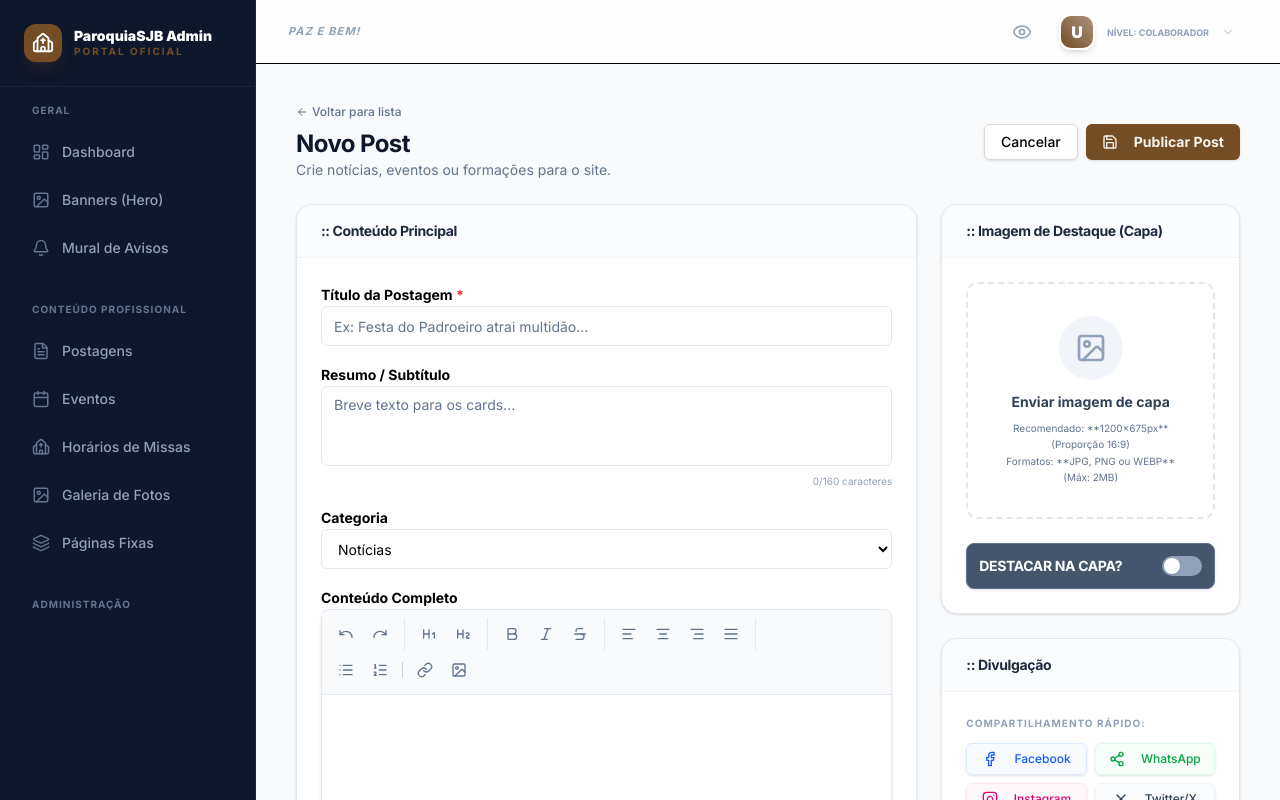
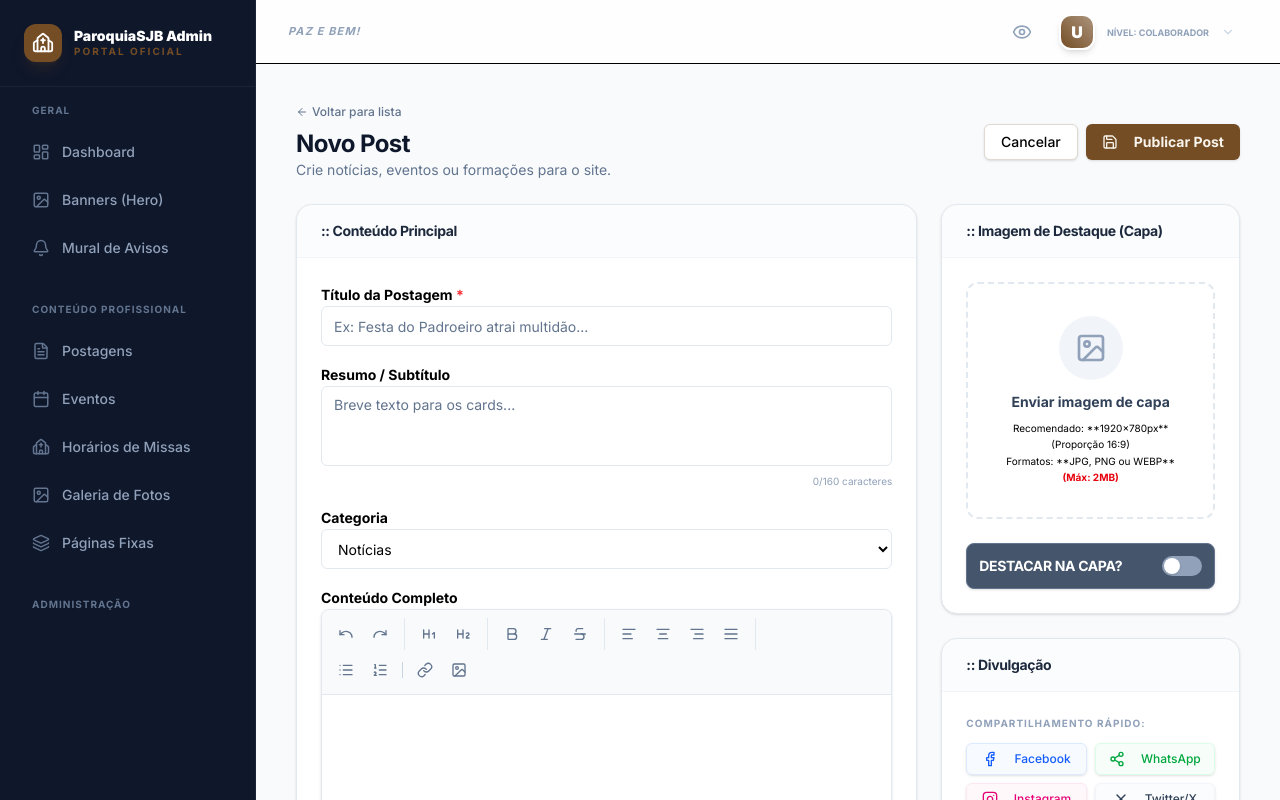
Before and after one commit to adiltonandredev/paroquiasjb, a Next.js app: page /admin/posts/new in a window 1280 px wide. Shown: the top 800 px of the page. Built offline with nearby package versions, Linux system fonts and the light colour scheme; no server answers.

Commit message:
Corrigindo posts

```diff
--- a/src/app/admin/(painel)/posts/[id]/page.tsx
+++ b/src/app/admin/(painel)/posts/[id]/page.tsx
@@ -236,10 +236,10 @@ export default function EditPostPage({
                   <span className="text-sm font-bold text-slate-700">
                     Alterar imagem de capa
                   </span>
-                  <p className="text-[10px] text-slate-500 mt-2 px-4 leading-relaxed">
-                    Recomendado: **1200x675px** (Proporção 16:9) <br />
-                    Formatos: **JPG, PNG ou WEBP** (Máx: 2MB)
-                  </p>
+                  <p className="text-[10px] slate-500 mt-2 px-4 leading-relaxed">
+                      Recomendado: **1920x780px** (Proporção 16:9) <br />
+                      Formatos: **JPG, PNG ou WEBP** <span className="font-bold text-red-600">(Máx: 2MB)</span>
+                    </p>
                   <input
                     type="file"
                     className="hidden"
--- a/src/app/admin/(painel)/posts/new/page.tsx
+++ b/src/app/admin/(painel)/posts/new/page.tsx
@@ -205,9 +205,9 @@ export default function NewPostPage() {
                     <span className="text-sm font-bold text-slate-700">
                       Enviar imagem de capa
                     </span>
-                    <p className="text-[10px] text-slate-500 mt-2 px-4 leading-relaxed">
-                      Recomendado: **1200x675px** (Proporção 16:9) <br />
-                      Formatos: **JPG, PNG ou WEBP** (Máx: 2MB)
+                    <p className="text-[10px] slate-500 mt-2 px-4 leading-relaxed">
+                      Recomendado: **1920x780px** (Proporção 16:9) <br />
+                      Formatos: **JPG, PNG ou WEBP** <span className="font-bold text-red-600">(Máx: 2MB)</span>
                     </p>
                     <input
                       type="file"
```
